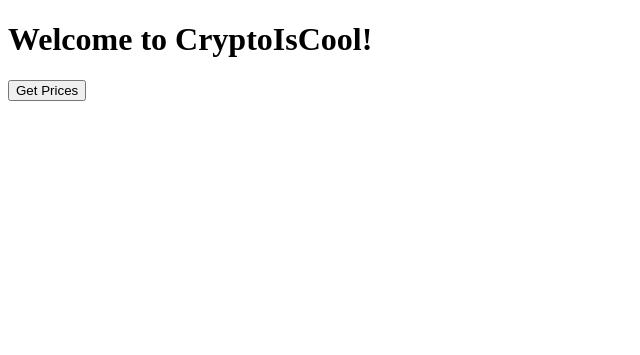
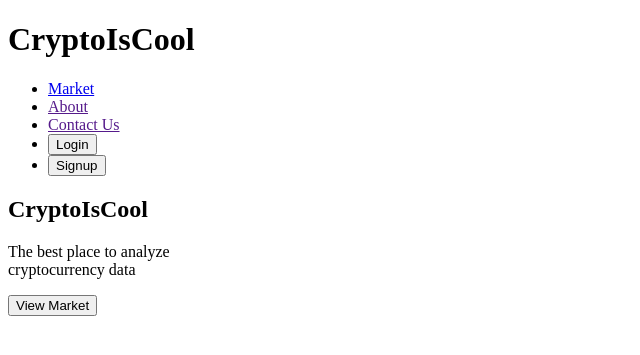
Before and after one commit to filipefernandesdev/cryptoiscool, a Flask app: page / in a window 1280 px wide. Shown: the top 355 px of the page, without its empty margins (0-640 px from the left). Run offline with Flask 2, Linux system fonts and the light colour scheme.

Commit message:
Updated the website navigation
+ Header
+ Page with all cryptocurrencies (basic info)
+ Page with each cryptocurrency's specific data

```diff
--- a/app.py
+++ b/app.py
@@ -6,4 +6,4 @@ app.register_blueprint(views, url_prefix="/")
 
 
 if __name__ == '__main__':
-    app.run(debug=True, port=80)
+    app.run(debug=True)
--- /dev/null
+++ b/templates/_head.html
@@ -0,0 +1,8 @@
+<meta charset="UTF-8">
+<meta http-equiv="X-UA-Compatible" content="IE=edge">
+<meta name="viewport" content="width=device-width, initial-scale=1.0">
+
+<!-- Font -->
+<link rel="preconnect" href="https://fonts.googleapis.com">
+<link rel="preconnect" href="https://fonts.gstatic.com" crossorigin>
+<link href="https://fonts.googleapis.com/css2?family=Roboto:wght@100;300;400;700&display=swap" rel="stylesheet">
--- a/templates/_header.html
+++ b/templates/_header.html
@@ -1,16 +1,10 @@
 <header>
-    <div>
-        Base Asset:
-        <a href="?base=BTC&quote={{quoteAsset}}"><button>Bitcoin (BTC)</button></a>
-        <a href="?base=ETH&quote={{quoteAsset}}"><button>Ethereum (ETH)</button></a>
-        <a href="?base=XRP&quote={{quoteAsset}}"><button>Ripple (XRP)</button></a>
-        <a href="?base=BNB&quote={{quoteAsset}}"><button>Binance Coin (BNB)</button></a>
-        <a href="?base=XLM&quote={{quoteAsset}}"><button>Stellar (XLM)</button></a>
-    </div>
-    <br>
-    <div>
-        Quote Asset:
-        <a href="?base={{baseAsset}}&quote=USDT"><button>USDT</button></a>
-        <a href="?base={{baseAsset}}&quote=EUR"><button>EUR</button></a>
-    </div>
+    <h1>CryptoIsCool</h1>
+    <ul>
+        <li><a href="/crypto">Market</a></li>
+        <li><a href="">About</a></li>
+        <li><a href="">Contact Us</a></li>
+        <li><a href=""><button>Login</button></a></li>
+        <li><a href=""><button>Signup</button></a></li>
+    </ul>
 </header>
--- a/templates/index.html
+++ b/templates/index.html
@@ -1,14 +1,17 @@
 <!DOCTYPE html>
 <html lang="pt-PT">
 <head>
-    <meta charset="UTF-8">
-    <meta http-equiv="X-UA-Compatible" content="IE=edge">
-    <meta name="viewport" content="width=device-width, initial-scale=1.0">
+    {% include "_head.html" %}
     <title>CryptoIsCool</title>
 </head>
 <body>
-    <h1>Welcome to CryptoIsCool!</h1>
-
-    <a href="/crypto/prices"><button>Get Prices</button></a>
+    {% include "_header.html" %}
+    <main>
+        <section>
+            <h1>CryptoIsCool</h1>
+            <p>The best place to analyze<br>cryptocurrency data</p>
+            <a href="./crypto"><button>View Market</button></a>
+        </section>
+    </main>
 </body>
 </html>
--- a/views.py
+++ b/views.py
@@ -1,5 +1,6 @@
 from flask import Blueprint, render_template, request
 from binance.spot import Spot
+from newsapi import NewsApiClient
 from datetime import datetime, timedelta
 # import requests # Import API
 views = Blueprint(__name__, "views")
@@ -10,16 +11,45 @@ def index():
     return render_template("index.html")
 
 
-@views.route("/crypto/prices")
-def get_prices():
+@views.route("/crypto")
+def get_all_prices():
     # Query Parameters
     args = request.args
-    baseAsset = args.get("base")
-    if baseAsset == None:
-        baseAsset = "BTC"
-    quoteAsset = args.get("quote")
+    quoteAsset = args.get("q")
     if quoteAsset == None:
-        quoteAsset = "USDT"
+        quoteAsset = "EUR"
+
+    # Binance Library
+    client = Spot()
+
+    # Available baseAssets
+    baseAsset = ["BTC", "ETH", "XRP", "BNB", "XLM"]
+
+    # Cryptos
+    symbol = []
+    for i in baseAsset:
+        symbol.append(i+quoteAsset)
+
+    # Current Price
+    price = []
+    for i in symbol:
+        price.append(float((client.ticker_price(i))["price"]))
+
+    # Price 24 hours (%)
+    price24h = []
+    for i in symbol:
+        price24h.append(float((client.ticker_24hr(i))["priceChangePercent"]))
+
+    return render_template("crypto.html", baseAsset=baseAsset, quoteAsset=quoteAsset, symbol=symbol, price=price, price24h=price24h)
+
+
+@views.route("/crypto/<baseAsset>")
+def get_specific_data(baseAsset):
+    # Query Parameters
+    args = request.args
+    quoteAsset = args.get("q")
+    if quoteAsset == None:
+        quoteAsset = "EUR"
 
     # Symbol
     symbol = baseAsset + quoteAsset
@@ -53,4 +83,4 @@ def get_prices():
         formattedDate = currentDate.strftime('%d-%m-%Y')
         dateList.append(formattedDate)
 
-    return render_template("prices.html", baseAsset=baseAsset, quoteAsset=quoteAsset, symbol=symbol, price=price, price24h=price24h, priceHistory_open=priceHistory_open, priceHistory_high=priceHistory_high, priceHistory_low=priceHistory_low, priceHistory_close=priceHistory_close, dateList=dateList)
+    return render_template("crypto_specific.html", baseAsset=baseAsset, quoteAsset=quoteAsset, symbol=symbol, price=price, price24h=price24h, priceHistory_open=priceHistory_open, priceHistory_high=priceHistory_high, priceHistory_low=priceHistory_low, priceHistory_close=priceHistory_close, dateList=dateList)
```
Also changed, not shown: templates/_coinheader.html (added, +8 -0 lines), templates/crypto.html (added, +26 -0 lines), templates/crypto_specific.html (renamed from templates/prices.html, +7 -10 lines).
